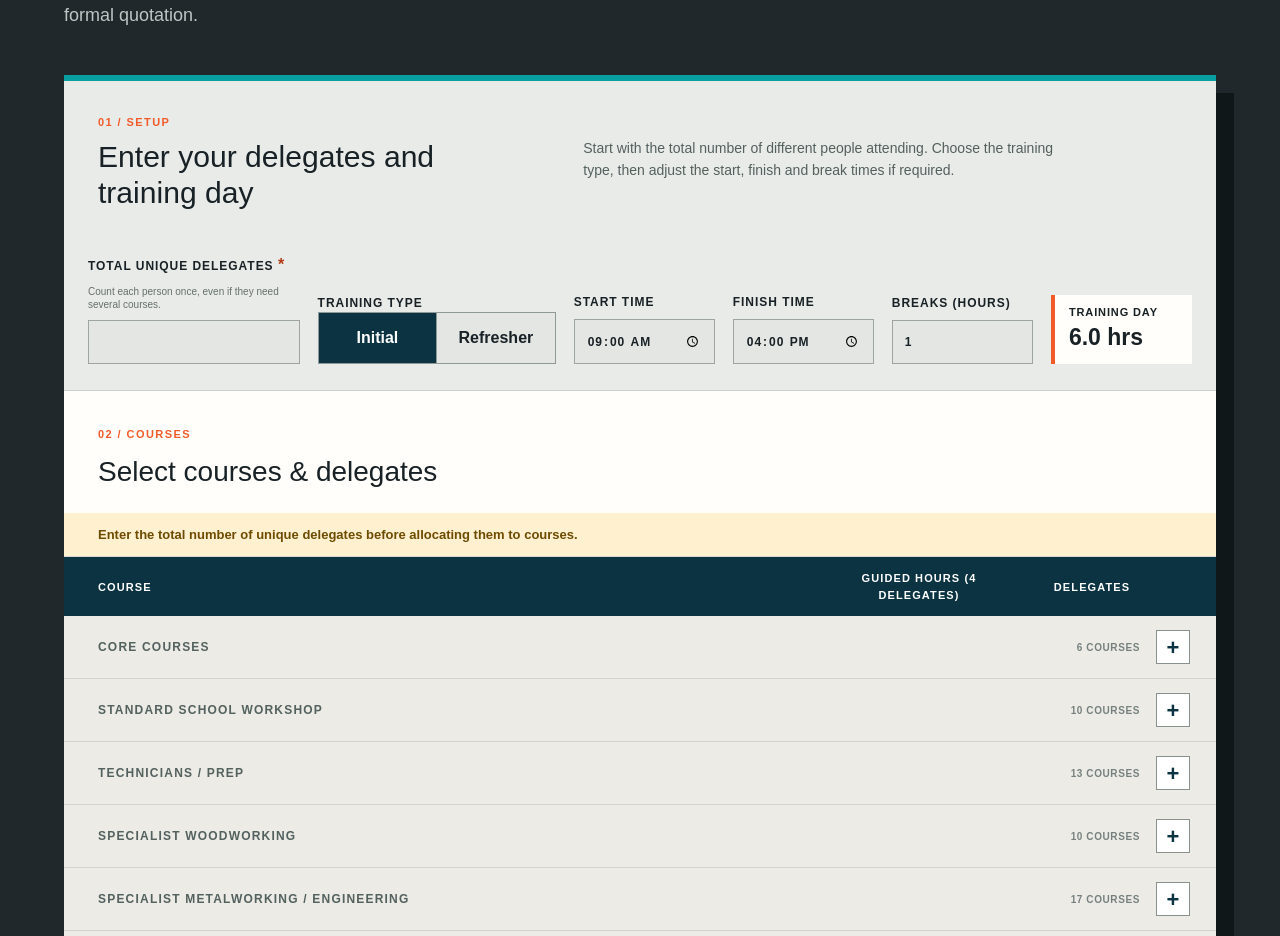
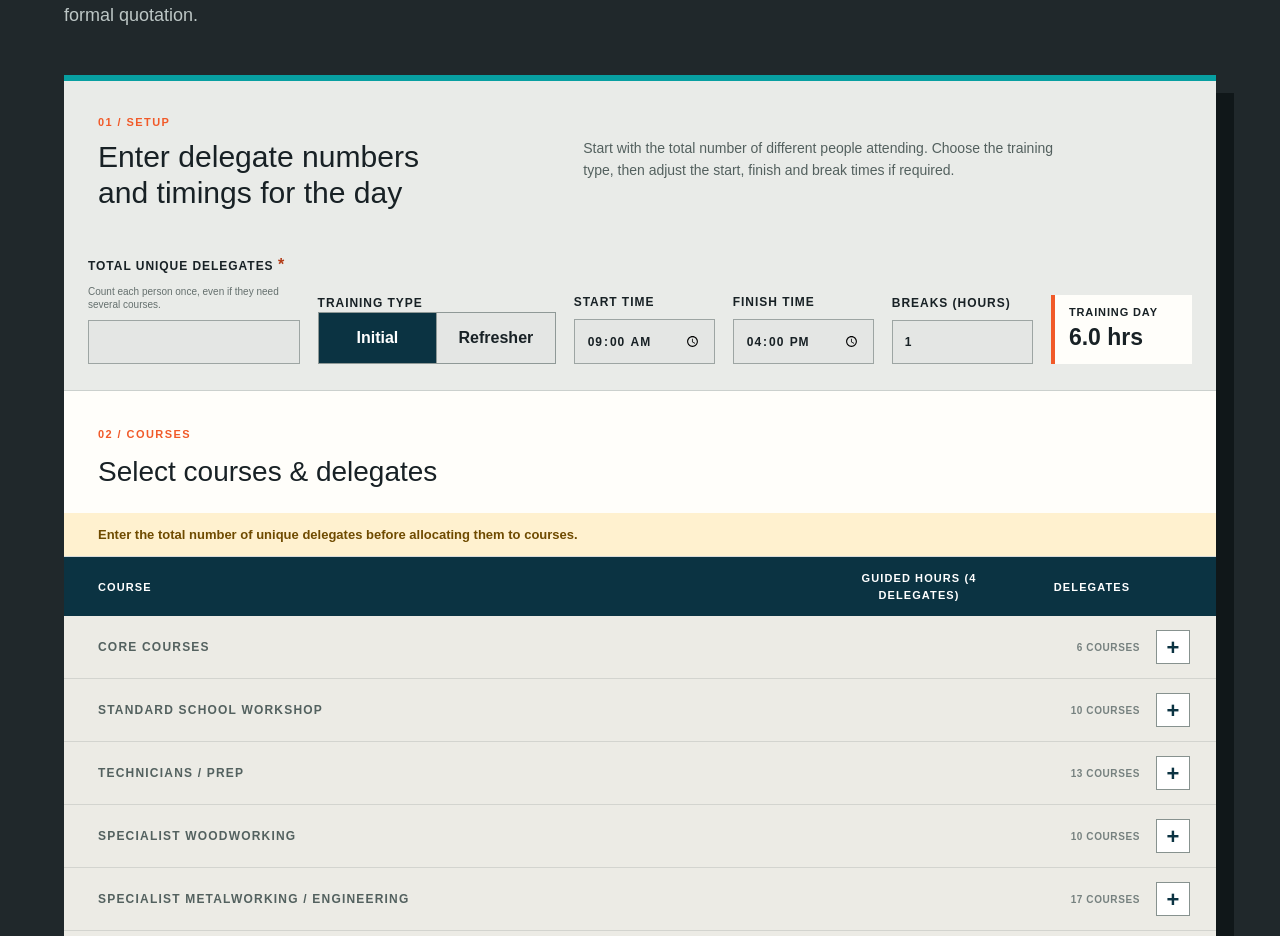
Before and after one commit to tarranteng/Training-Website, a Next.js app: page /quote-builder in a window 1280 px wide. Shown: the part 1040-1976 px from the top of the page. Built offline with nearby package versions, Linux system fonts and the light colour scheme.

Commit message:
Add files via upload

```diff
--- a/app/quote-builder/page.tsx
+++ b/app/quote-builder/page.tsx
@@ -270,7 +270,7 @@ export default function QuoteBuilderPage() {
           <div className="setup-toolbar">
             <div>
               <span>01 / SETUP</span>
-              <h3>Enter your delegates and training day</h3>
+              <h3>Enter delegate numbers<br />and timings for the day</h3>
             </div>
             <p>Start with the total number of different people attending. Choose the training type, then adjust the start, finish and break times if required.</p>
           </div>
```
